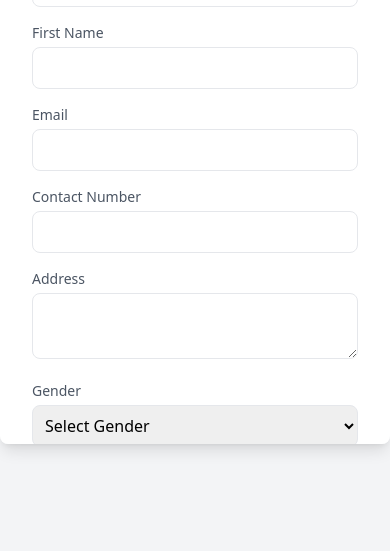
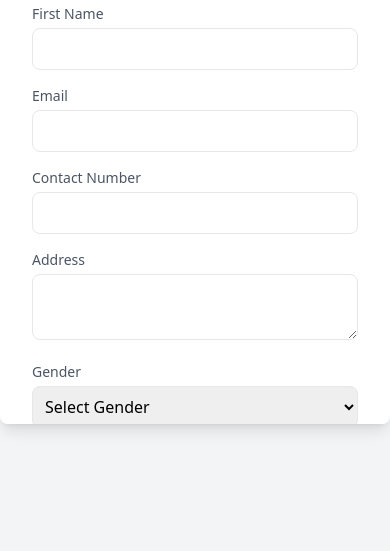
Before and after one commit to cgoatni/my-app, a website: page html/signup.html in a window 390 px wide. Shown: the part 293-844 px from the top of the page. Drawn offline with nearby package versions, Linux system fonts and the light colour scheme.

Commit message:
signup remove margin top

```diff
--- a/css/signup.css
+++ b/css/signup.css
@@ -11,6 +11,6 @@
         overflow-y: auto;
         scroll-behavior: smooth;
         padding: 1rem;
-        margin-top: 10%;
+        /* margin-top: 10%; */
     }
 }
```
